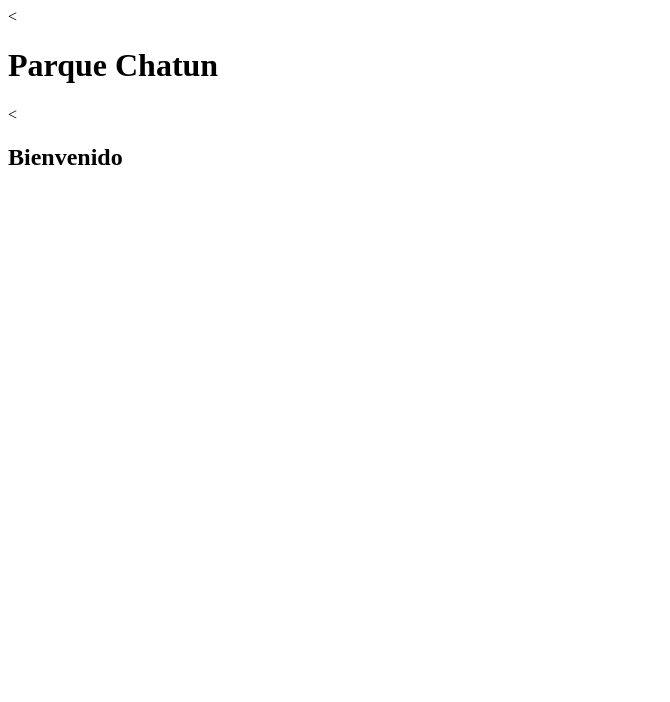
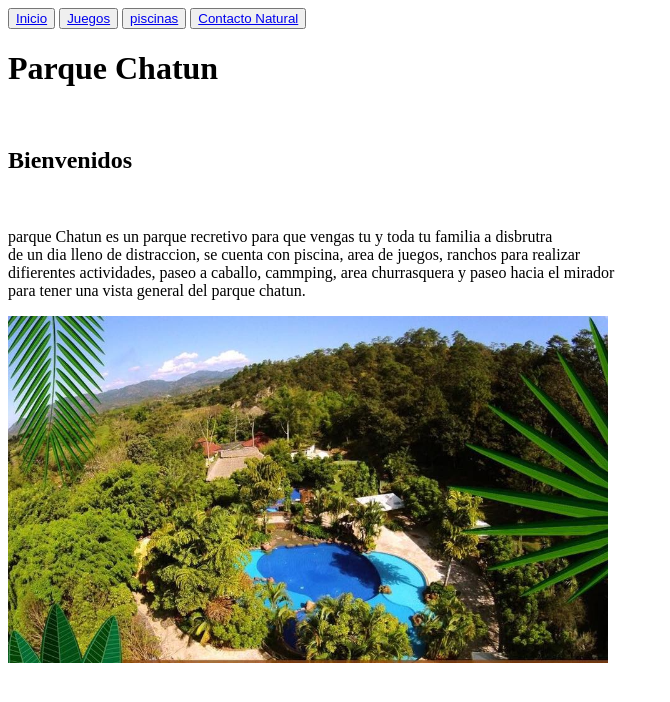
Before and after one commit to Chondo94/EquipoUno, a plain HTML site: page Parque Chatun/index.html in a window 1280 px wide. Shown: the whole page, without its empty margins (0-670 px from the left). Drawn offline with Linux system fonts and the light colour scheme.

Commit message:
se agrego todos los puntos del index

```diff
--- a/Parque Chatun/index.html
+++ b/Parque Chatun/index.html
@@ -5,8 +5,21 @@
     <title>Parque Chatun</title>
   </head>
   <body>
-    <<h1>Parque Chatun</h1>
-    <<h2>Bienvenido</h2>
+    <button><a href="index.html">Inicio</a></button>
+    <button><a href="juegos.html">Juegos</a></button>
+    <button><a href="piscinas.html">piscinas</a></button>
+    <button><a href="contactoNatural.html">Contacto Natural</a></button>
 
+
+    <h1>Parque Chatun</h1><br>
+
+    <h2>Bienvenidos</h2><br>
+
+    <p>parque Chatun es un parque recretivo para que vengas tu y toda tu familia a disbrutra<br>
+    de un dia lleno de distraccion, se cuenta con piscina, area de juegos, ranchos para realizar<br>
+    difierentes actividades, paseo a caballo, cammping, area churrasquera y paseo hacia el mirador<br>
+    para tener una vista general del parque chatun.</p>
+
+    <img src="imagen/Chatun.jpg" width="600">
   </body>
 </html>
```
Also changed, not shown: Parque Chatun/imagen/Chatun.jpg (added).
